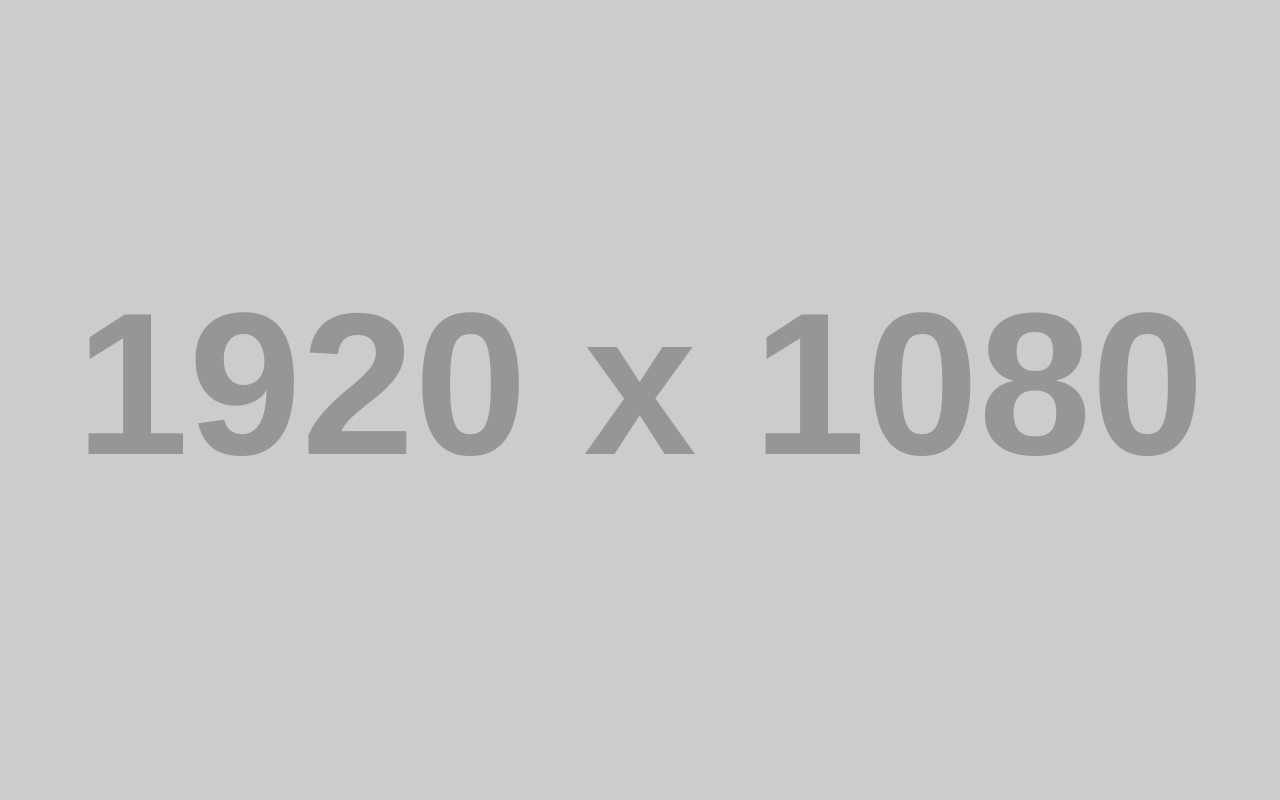
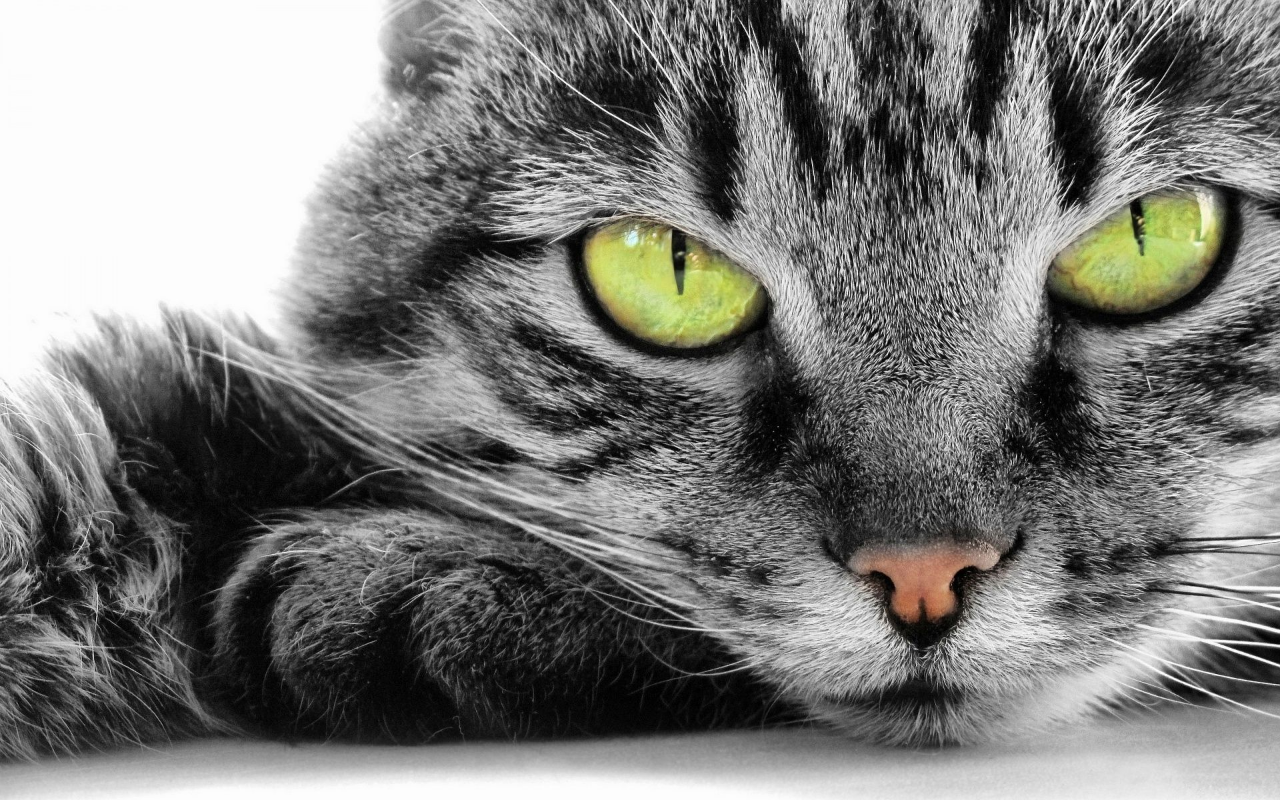
Before and after one commit to anarkilimitz/Parallax-Rellax, a plain HTML site: page index.html in a window 1280 px wide. Shown: the top 800 px of the page. Drawn offline with nearby package versions, Linux system fonts and the light colour scheme; placeholder pictures from the web are drawn by us.

Commit message:
index.html

```diff
--- a/index.html
+++ b/index.html
@@ -44,7 +44,7 @@
 <body>
     <!-- Фон с эффектом параллакса -->
     <div class="rellax" data-rellax-speed="-2">
-        <img src="https://via.placeholder.com/1920x1080" alt="Background Image">
+        <img src="img/cat.jpg">
     </div>
 
     <!-- Основной контент -->
```
